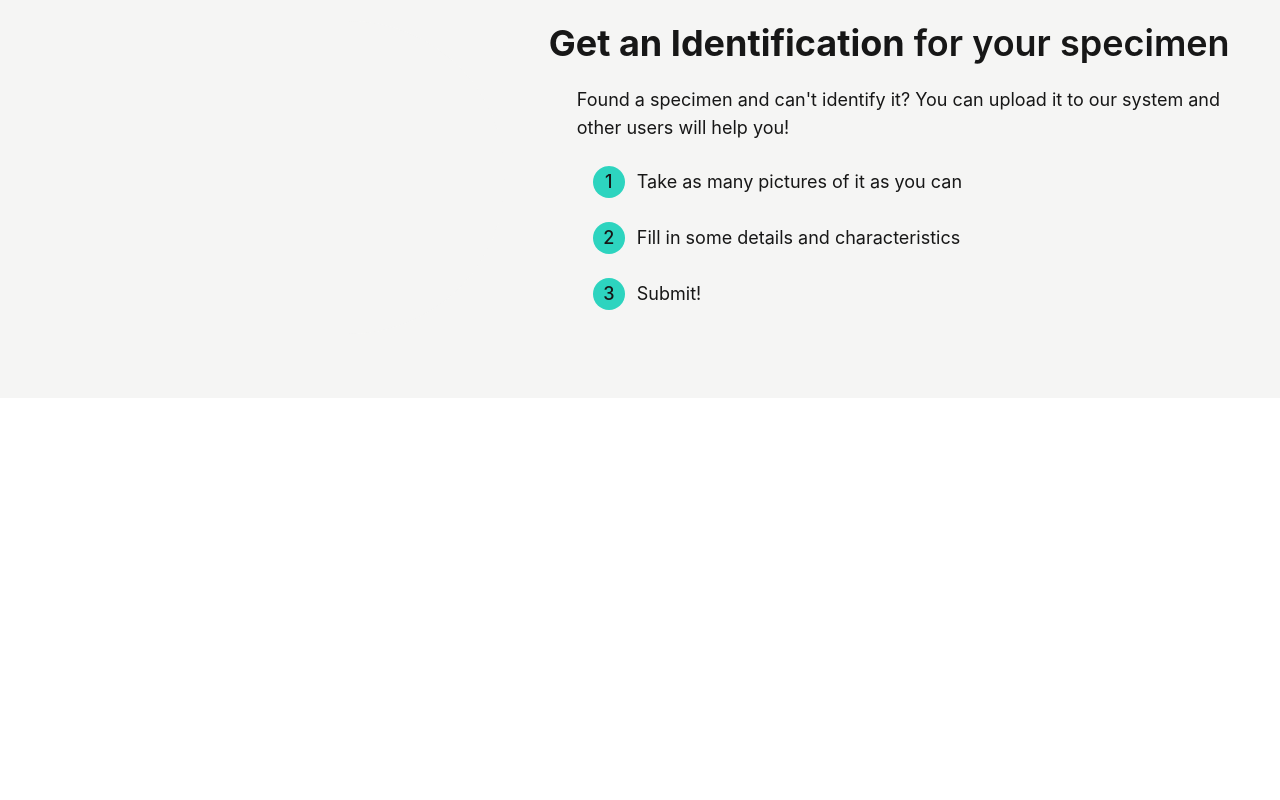
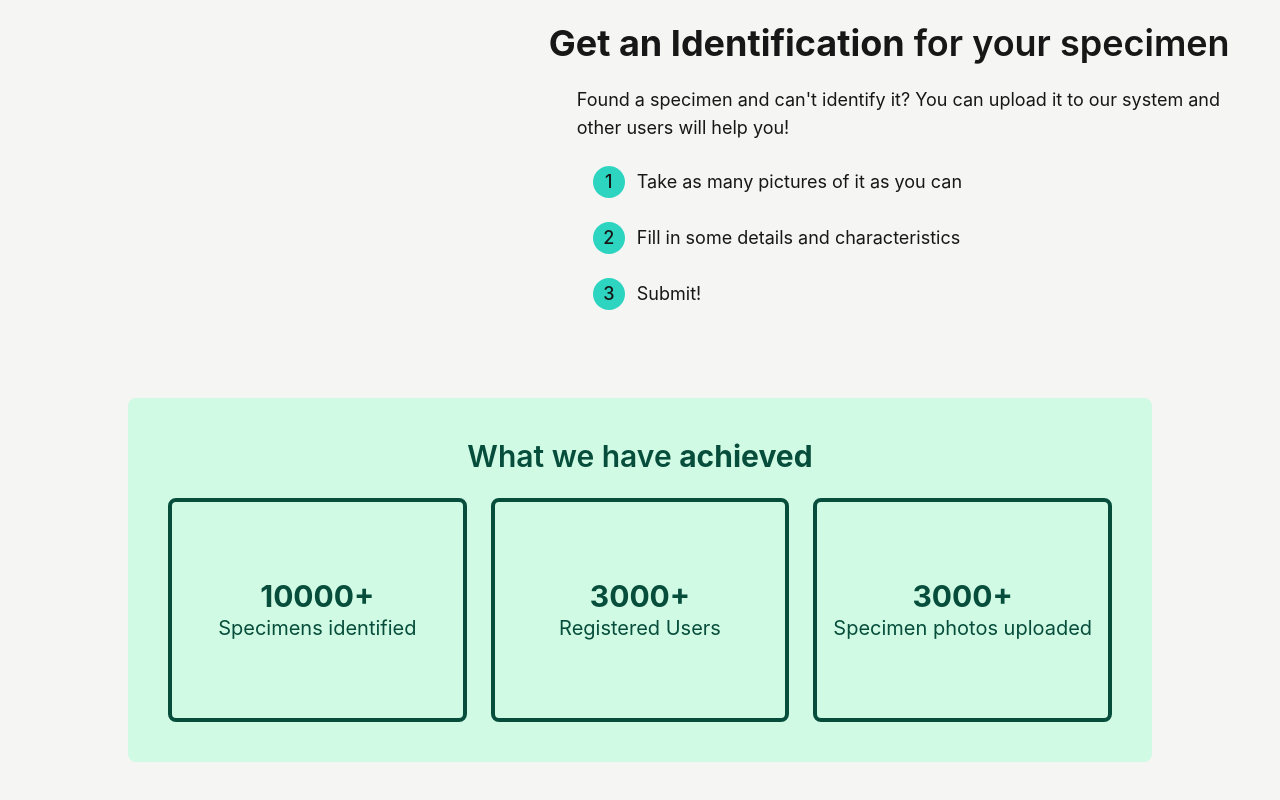
Before and after one commit to Camellia-Cultivar/Camellia-Cultivar, a React (Create React App) app in the folder webapp/: page / in a window 1280 px wide. Shown: the part 596-1396 px from the top of the page. Before the commit the page ends 994 px from the top, so only its background shows below. Built offline with nearby package versions, Linux system fonts and the light colour scheme.

Commit message:
completed homepage

```diff
--- a/webapp/src/components/StepList/index.js
+++ b/webapp/src/components/StepList/index.js
@@ -4,7 +4,7 @@ import Step from "../Step";
 function StepList(props) {
     return (
         <div>
-            { props.steps.map( s => <Step id={s.id} content={s.content} />)}
+            { props.steps.map( s => <Step key={s.id} id={s.id} content={s.content} />)}
         </div>
     );
 }
--- a/webapp/src/pages/Home/index.js
+++ b/webapp/src/pages/Home/index.js
@@ -18,7 +18,9 @@ let second_list = [
 
 const Home = () =>{
     return (
-        <div className="bg-stone-100">
+        <div className="bg-stone-100 pb-16">
+
+            {/* "Help identify" section */}
             <div className="grid gap-3 sm:place-items-center grid-flow-row-dense md:place-items-end sm:grid-cols-1 md:grid-cols-5 bg-emerald-900 text-white py-16">
                 <div className="grid col-span-3 mx-8">
                     <span className="font-semibold leading-tight text-4xl"><span className="font-bold">Help identify</span> specimens</span>
@@ -28,7 +30,7 @@ const Home = () =>{
                 <div className="col-span-2 justify-self-stretch self-stretch bg-stone-100 rounded-l-full"></div>
             </div>
 
-
+            {/* "Get an Identification" section */}
             <div className="grid gap-3 sm:place-items-center grid-flow-row-dense md:place-items-start sm:grid-cols-1 md:grid-cols-5 text-neutral-900 py-16">
                 <div className="col-span-2 justify-self-stretch self-stretch bg-stone-100 rounded-r-full bg-emerald-900"></div>
                 <div className="grid col-span-3 mx-8">
@@ -37,7 +39,30 @@ const Home = () =>{
                     <div className="ml-11"><StepList steps={second_list}/></div>
                 </div>
             </div>
+
+            <div className="flex justify-center text-center">
+                <div className="grid grid-cols-2 md:grid-cols-3 gap-6 bg-emerald-100 text-emerald-900 p-10 rounded-lg">
+
+                    <span className="col-span-2 md:col-span-3 font-semibold text-3xl">What we have <span className="font-bold">achieved</span></span>
+
+                    <div className="flex flex-col justify-center border-4 rounded-lg border-emerald-900 p-4 aspect-[4/3]">
+                        <span className="text-3xl font-bold">10000+</span>
+                        <span className="text-xl font-normal">Specimens identified</span>
+                    </div>
+                    <div className="flex flex-col justify-center border-4 rounded-lg border-emerald-900 p-4 aspect-[4/3]">
+                        <span className="text-3xl font-bold">3000+</span>
+                        <span className="text-xl font-normal">Registered Users</span>
+                    </div>
+                    <div className="flex flex-col justify-center border-4 rounded-lg border-emerald-900 p-4 aspect-[4/3]">
+                        <span className="text-3xl font-bold">3000+</span>
+                        <div className="flex-shrink text-xl font-normal">Specimen photos uploaded</div>
+                    </div>
+                </div>
+
+            </div>
         </div>
+
+
     );
 }
 export default Home;
```
